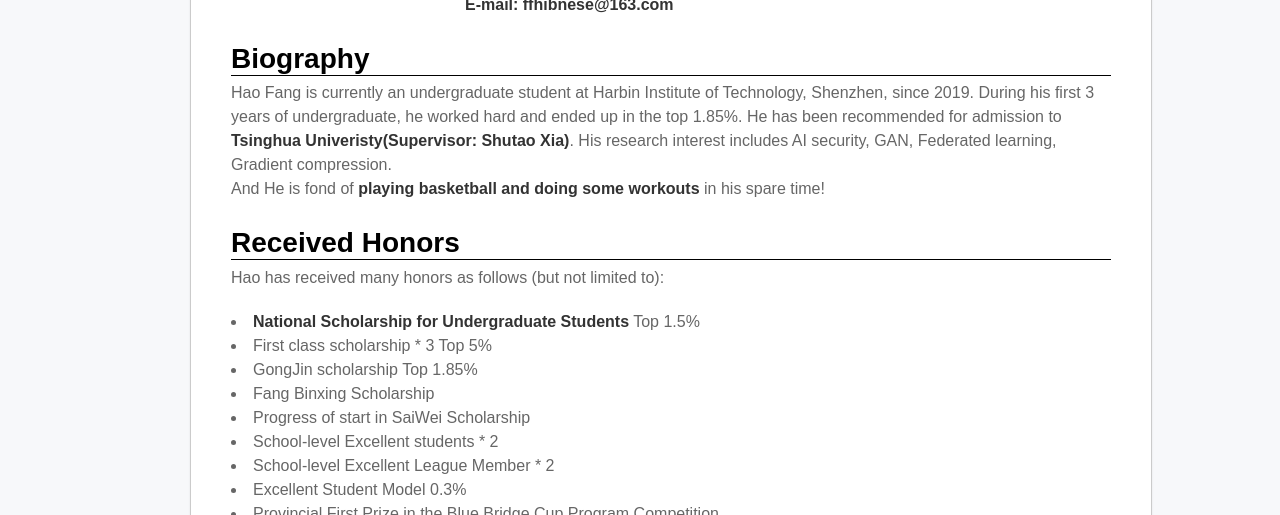
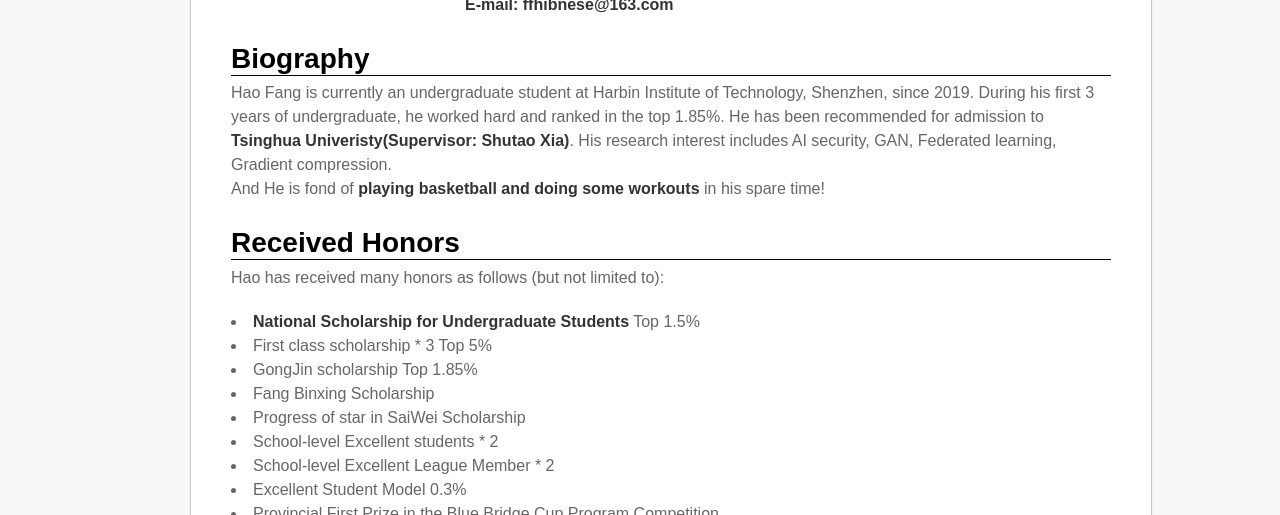
Before and after one commit to ffhibnese/ffhibnese.github.io, a Jekyll site: the page built from index.md, in a window 1280 px wide and 900 px high. Shown: the part 373-888 px from the top of the window. Built offline with Jekyll 4.4.1, drawn with Linux system fonts in a browser that asks for light colours; nearby versions of some CDN libraries; our own code applies the rules of GitHub Pages for plain Markdown files.

Commit message:
Update index.md

```diff
--- a/index.md
+++ b/index.md
@@ -21,7 +21,7 @@
     <td width="100%">
       <h2>Biography</h2>
 
-       <p>Hao Fang is currently an undergraduate student at Harbin Institute of Technology, Shenzhen, since 2019. During his first 3 years of undergraduate, he worked hard and ended up in the top 1.85%. He has been recommended for admission to <b>Tsinghua Univeristy(Supervisor: Shutao Xia)</b>. His research interest includes AI security, GAN, Federated learning, Gradient compression. <br>And He is fond of <b>playing basketball and doing some workouts</b> in his spare time!</p>
+       <p>Hao Fang is currently an undergraduate student at Harbin Institute of Technology, Shenzhen, since 2019. During his first 3 years of undergraduate, he worked hard and ranked in the top 1.85%. He has been recommended for admission to <b>Tsinghua Univeristy(Supervisor: Shutao Xia)</b>. His research interest includes AI security, GAN, Federated learning, Gradient compression. <br>And He is fond of <b>playing basketball and doing some workouts</b> in his spare time!</p>
     </td>
   </tr>
 </table>
@@ -36,7 +36,7 @@
 <li>First class scholarship * 3 Top 5% </li>
 <li>GongJin scholarship Top 1.85%</li>
 <li>Fang Binxing Scholarship</li>
-<li>Progress of start in SaiWei Scholarship</li>
+<li>Progress of star in SaiWei Scholarship</li>
 <li>School-level Excellent students * 2</li>
 <li>School-level Excellent League Member * 2</li>
 <li>Excellent Student Model 0.3%</li>
```
